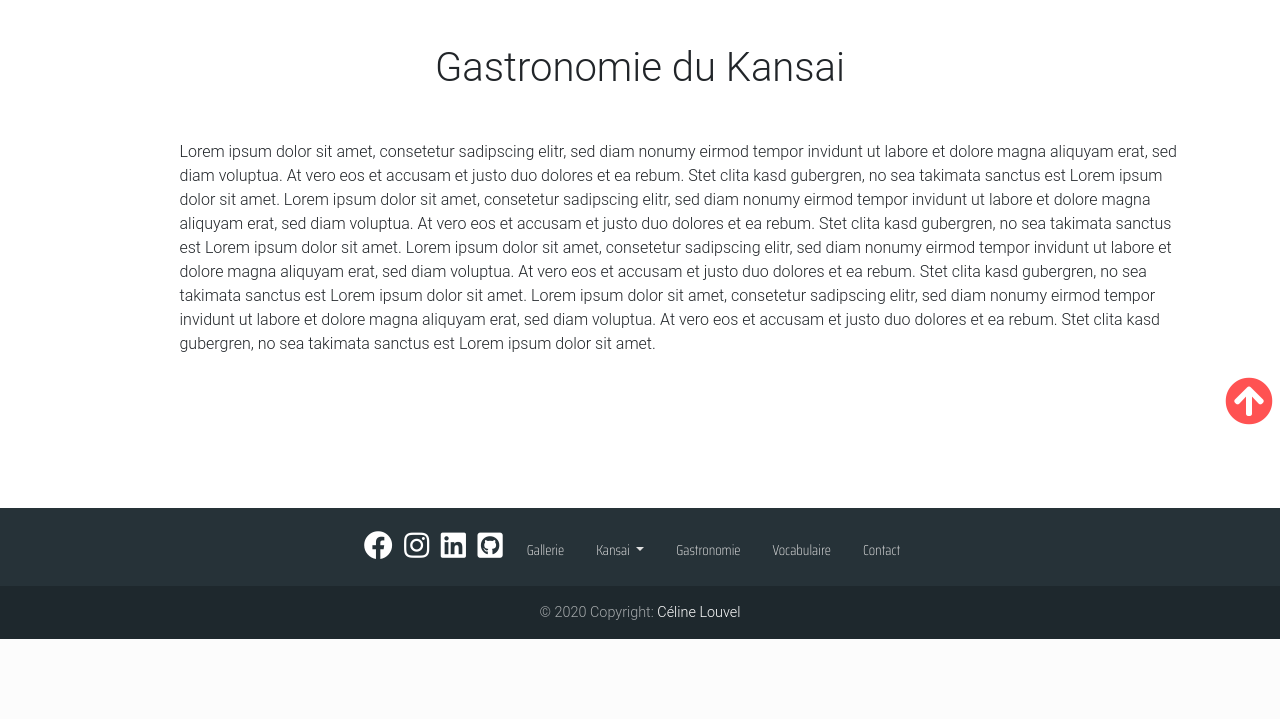
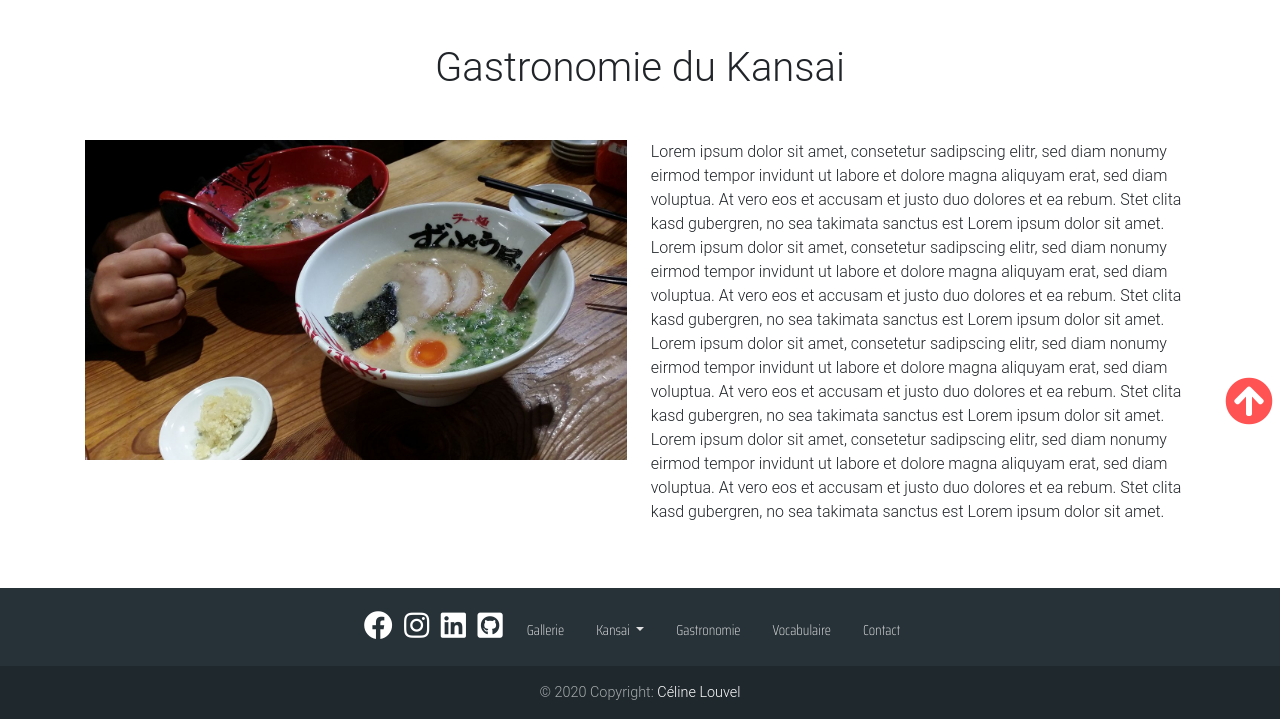
Before and after one commit to Celine-Chan/KansaiNoBouken, a PHP site: page /gastronomie.html in a window 1280 px wide. Shown: the part 348-1067 px from the top of the page. Before the commit the page ends 987 px from the top, so only its background shows below. Run offline with PHP 8.4, Linux system fonts and the light colour scheme; some libraries are stand-ins or nearby versions.

Commit message:
modif img gastronomie

```diff
--- a/assets/css/style.css
+++ b/assets/css/style.css
@@ -115,5 +115,5 @@ body {
 
 .ramenOsaka {
     height: 20rem;
-    width: 0%;
+    width: 500rem;
 }
```
